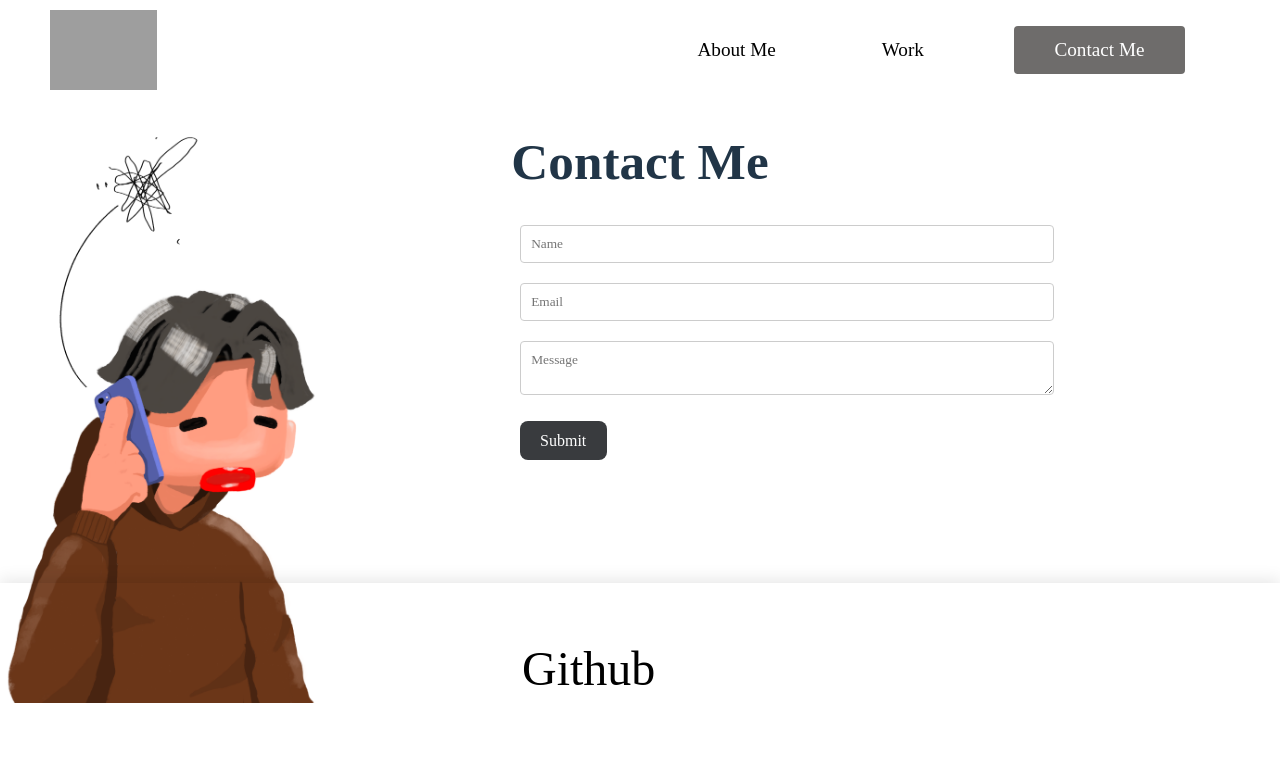
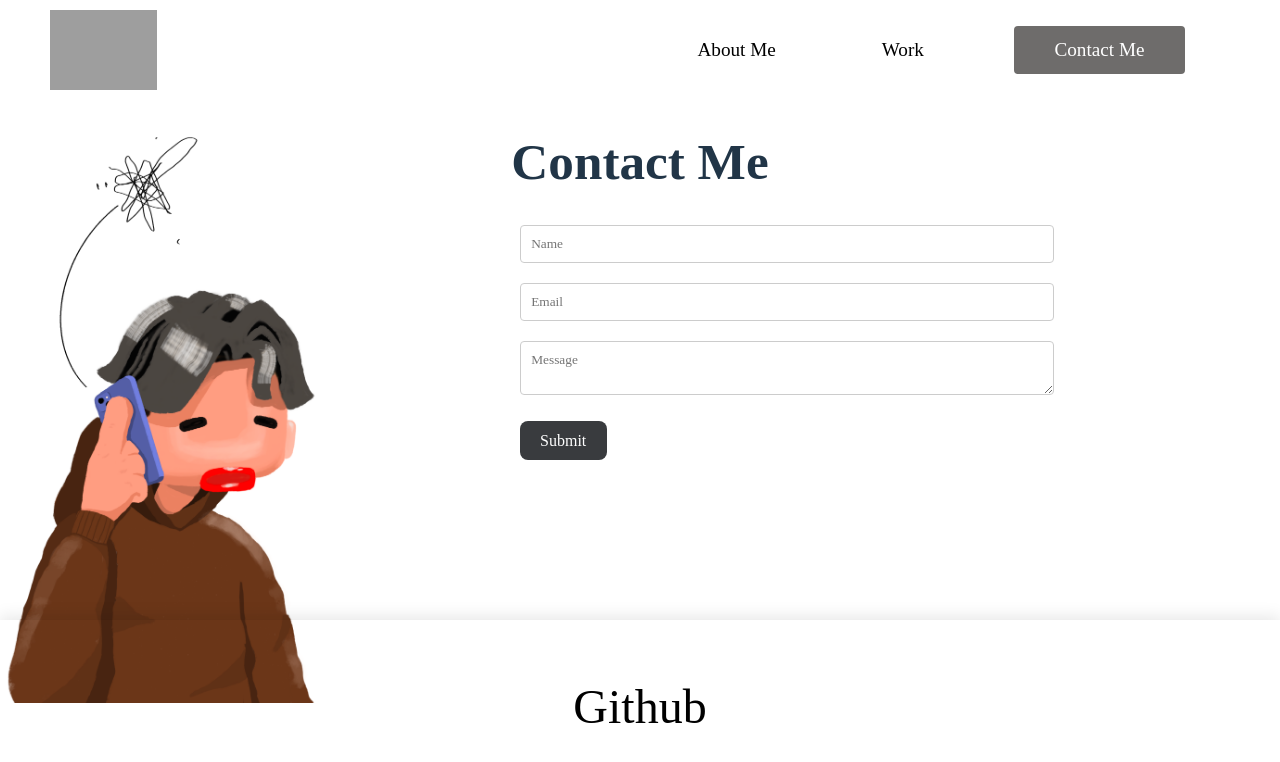
Before and after one commit to Ryan-Jing/Ryan-Jing.github.io, a React (Vite) app: page /Contact in a window 1280 px wide. Shown: the top 762 px of the page. Built offline with nearby package versions, Linux system fonts and the light colour scheme; grey boxes are pictures that could not be loaded; a web font is replaced by a local one.

Commit message:
Contact footer update

```diff
--- a/src/pages/App.css
+++ b/src/pages/App.css
@@ -633,33 +633,27 @@ animation-direction: alternate;
     margin-top: -9.5%;
 }
 
-.footerContact {
+.footerContainer {
     height: 180px;
-    display: flex;
-    justify-content: center;
-    align-items: center;
-    position: sticky;
-    margin-top: 4%;
+    position: absolute;
+    bottom: 0;
+    width: 100%;
     box-shadow: 0 -3px 1rem rgba( 0, 0, 0, .1 );
 }
 
-.footerContact footerContent{
+.footerContent{
+    margin-top: 4%;
     display: flex;
-    justify-content: space-between;
-    height: 80px;
-    z-index: 1;
     width: 100%;
-    max-width: 4000px;
-    margin: 0 auto; /*first number is distance from top and bottom, second number is left and right. Can also specify every value with 0 0 0 0*/
-    padding: 0 50px;
+    align-items: center;
+    justify-content: center;
 }
 
-.footerContact a {
+.footerContainer a {
     position: relative;
     font-size: 3rem;
     font-family: 'Caudex', serif;
     font-weight: 200;
     color: black;
     align-items: center;
-    margin-left: 40%;
 }
--- a/src/pages/Contact.jsx
+++ b/src/pages/Contact.jsx
@@ -96,17 +96,13 @@ function Contact(){
       <button type="submit" className = "form_submit">Submit</button>
     </form>
 
-    <br/><br/><br/>
-
-    <footerContact>
-        <footerContainer className = "footerContact">
-            <footerContent>
-                  <a href = "https://github.com/Ryan-Jing" target="_blank">
-                    Github
-                  </a>
-            </footerContent>
-        </footerContainer>
-    </footerContact>
+    <div class="footerContainer">
+        <div class = "footerContent">
+              <a href = "https://github.com/Ryan-Jing" target="_blank">
+                Github
+              </a>
+        </div>
+    </div>
 
   </>
   );
```
